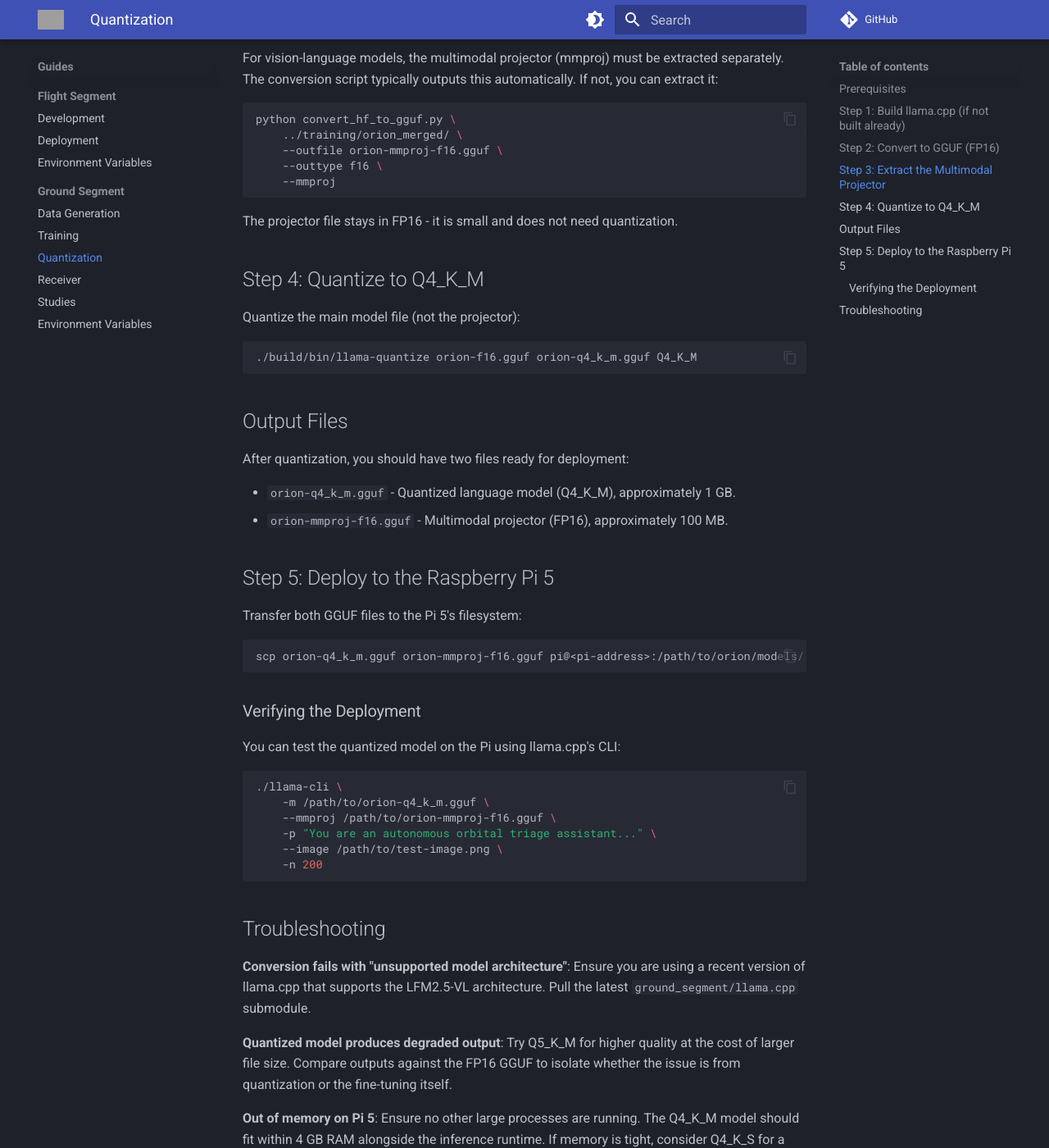
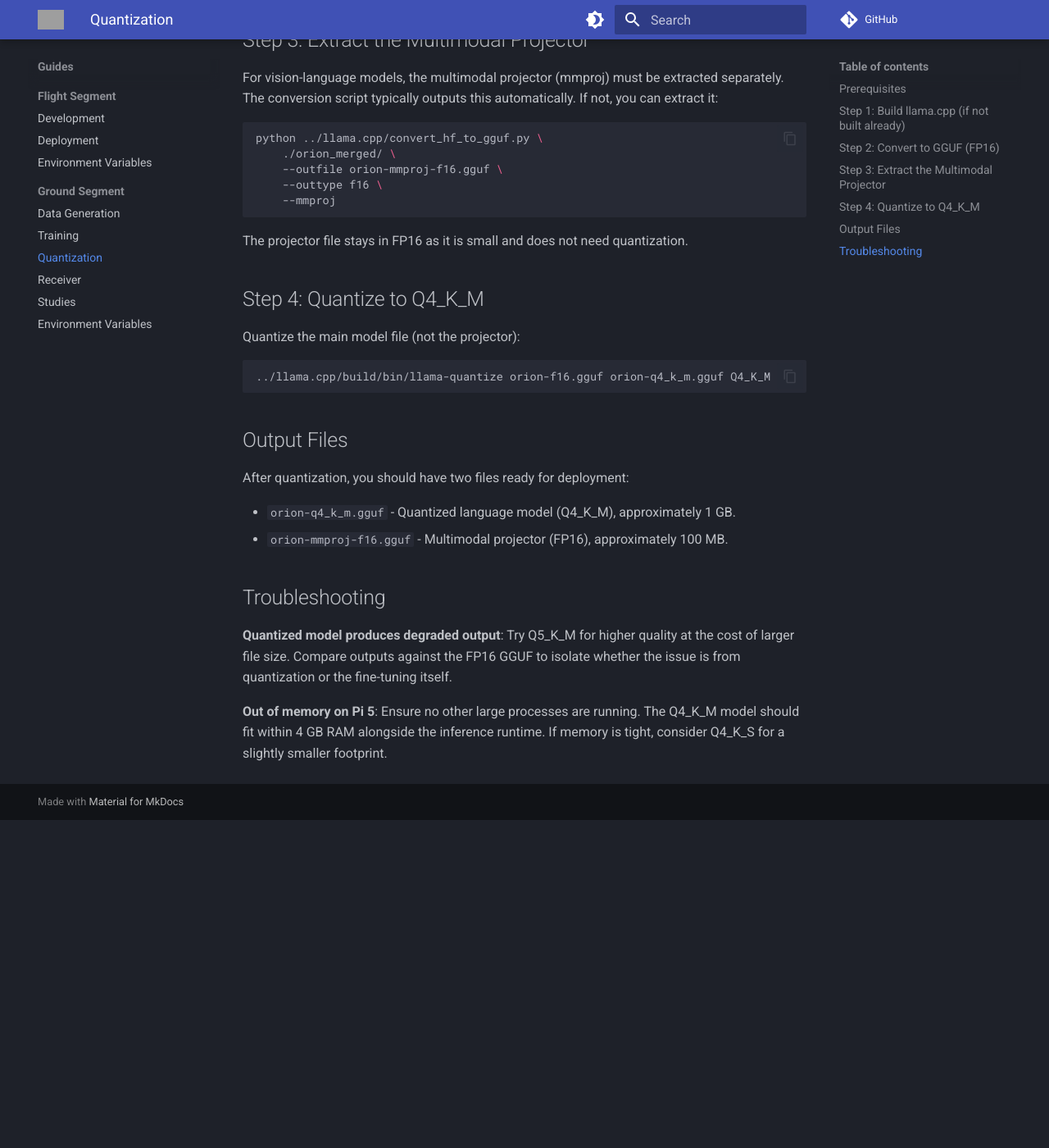
Before and after one commit to Saransh-cpp/ORION, an MkDocs documentation site: the page built from docs/guides/quantization.md, in a window 1280 px wide and 1400 px high, scrolled down 1202 px. Shown: the whole window at 82% size. Built offline with MkDocs 1.6.1 and Material for MkDocs 9.7.7, drawn with Linux system fonts in a browser that asks for light colours; comment, search, counter and statistics services are not loaded; after the commit the page ends 2202 px from its top, so only the background shows below that; some of the changed text lies outside the part shown; grey boxes are pictures that could not be loaded.

Commit message:
more bugs trying to reproduce traininig

````diff
--- a/docs/guides/quantization.md
+++ b/docs/guides/quantization.md
@@ -5,7 +5,6 @@
 ## Prerequisites
 
 - The merged model from the fuse step (see the [Training](training.md) guide) at `ground_segment/training/orion_merged/`.
-- Python 3.10+ with the `gguf` package installed (`pip install gguf`).
 - llama.cpp built from source (for the `llama-quantize` binary).
 - ~11 GB free disk space for all intermediate artifacts. See [Compute Budgets](../ground-segment/budgets.md) for details.
 
@@ -43,21 +45,21 @@ This produces an FP16 GGUF file. For VLMs with a multimodal projector, the conve
 For vision-language models, the multimodal projector (mmproj) must be extracted separately. The conversion script typically outputs this automatically. If not, you can extract it:
 
 ```bash
-python convert_hf_to_gguf.py \
-    ../training/orion_merged/ \
+python ../llama.cpp/convert_hf_to_gguf.py \
+    ./orion_merged/ \
     --outfile orion-mmproj-f16.gguf \
     --outtype f16 \
     --mmproj
 ```
 
-The projector file stays in FP16 - it is small and does not need quantization.
+The projector file stays in FP16 as it is small and does not need quantization.
 
 ## Step 4: Quantize to Q4_K_M
 
 Quantize the main model file (not the projector):
 
 ```bash
-./build/bin/llama-quantize orion-f16.gguf orion-q4_k_m.gguf Q4_K_M
+../llama.cpp/build/bin/llama-quantize orion-f16.gguf orion-q4_k_m.gguf Q4_K_M
 ```
 
 ## Output Files
@@ -67,30 +69,7 @@ After quantization, you should have two files ready for deployment:
 - `orion-q4_k_m.gguf` - Quantized language model (Q4_K_M), approximately 1 GB.
 - `orion-mmproj-f16.gguf` - Multimodal projector (FP16), approximately 100 MB.
 
-## Step 5: Deploy to the Raspberry Pi 5
-
-Transfer both GGUF files to the Pi 5's filesystem:
-
-```bash
-scp orion-q4_k_m.gguf orion-mmproj-f16.gguf pi@<pi-address>:/path/to/orion/models/
-```
-
-### Verifying the Deployment
-
-You can test the quantized model on the Pi using llama.cpp's CLI:
-
-```bash
-./llama-cli \
-    -m /path/to/orion-q4_k_m.gguf \
-    --mmproj /path/to/orion-mmproj-f16.gguf \
-    -p "You are an autonomous orbital triage assistant..." \
-    --image /path/to/test-image.png \
-    -n 200
-```
-
 ## Troubleshooting
-
-**Conversion fails with "unsupported model architecture"**: Ensure you are using a recent version of llama.cpp that supports the LFM2.5-VL architecture. Pull the latest `ground_segment/llama.cpp` submodule.
 
 **Quantized model produces degraded output**: Try Q5_K_M for higher quality at the cost of larger file size. Compare outputs against the FP16 GGUF to isolate whether the issue is from quantization or the fine-tuning itself.
 
````
Also changed, not shown: other parts of docs/guides/quantization.md (+6 -3 lines), docs/ground-segment/budgets.md (+6 -13 lines), docs/guides/studies.md (+0 -7 lines).
